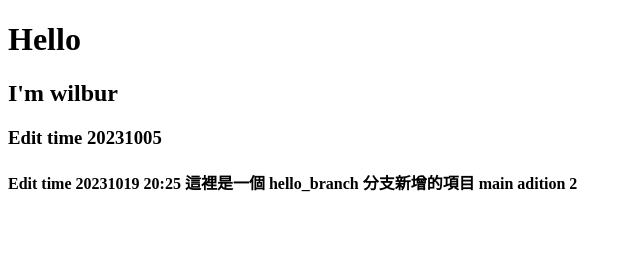
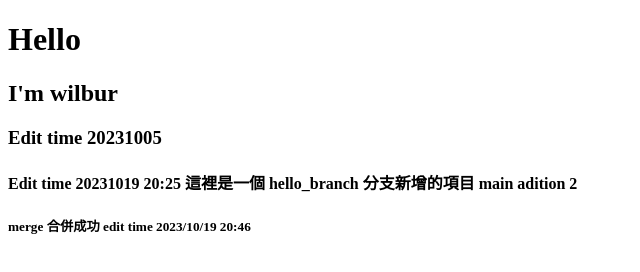
Before and after one commit to alunt0019302/GDSC_NCU_github_class, a plain HTML site: page index.html in a window 1280 px wide. Shown: the whole page, without its empty margins (0-640 px from the left). Drawn offline with Linux system fonts and the light colour scheme.

Commit message:
record: record merge 合併成功紀錄

```diff
--- a/index.html
+++ b/index.html
@@ -13,5 +13,8 @@
         這裡是一個 hello_branch 分支新增的項目
         main adition 2
     </h4>
+    <h5> merge 合併成功
+        edit time 2023/10/19 20:46
+    </h5>
 </body>
 </html>
```
